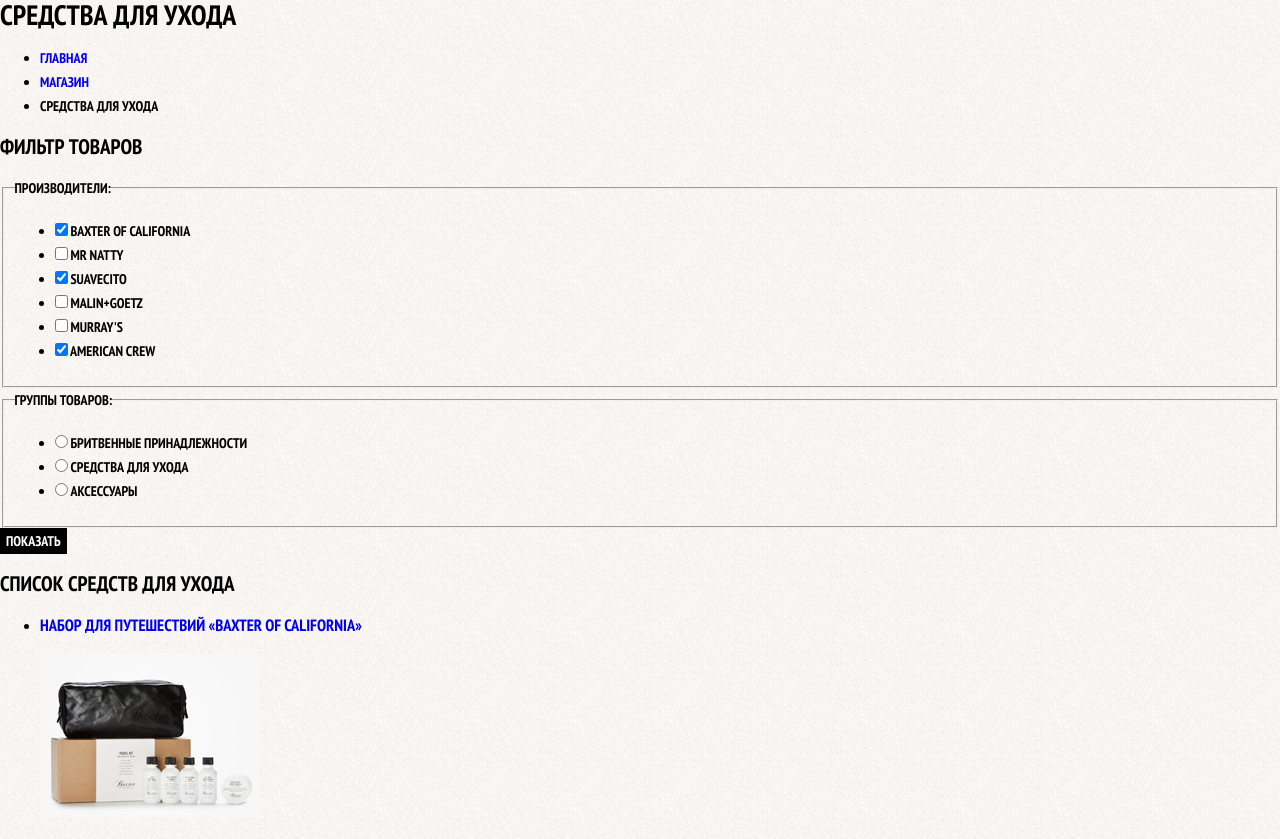
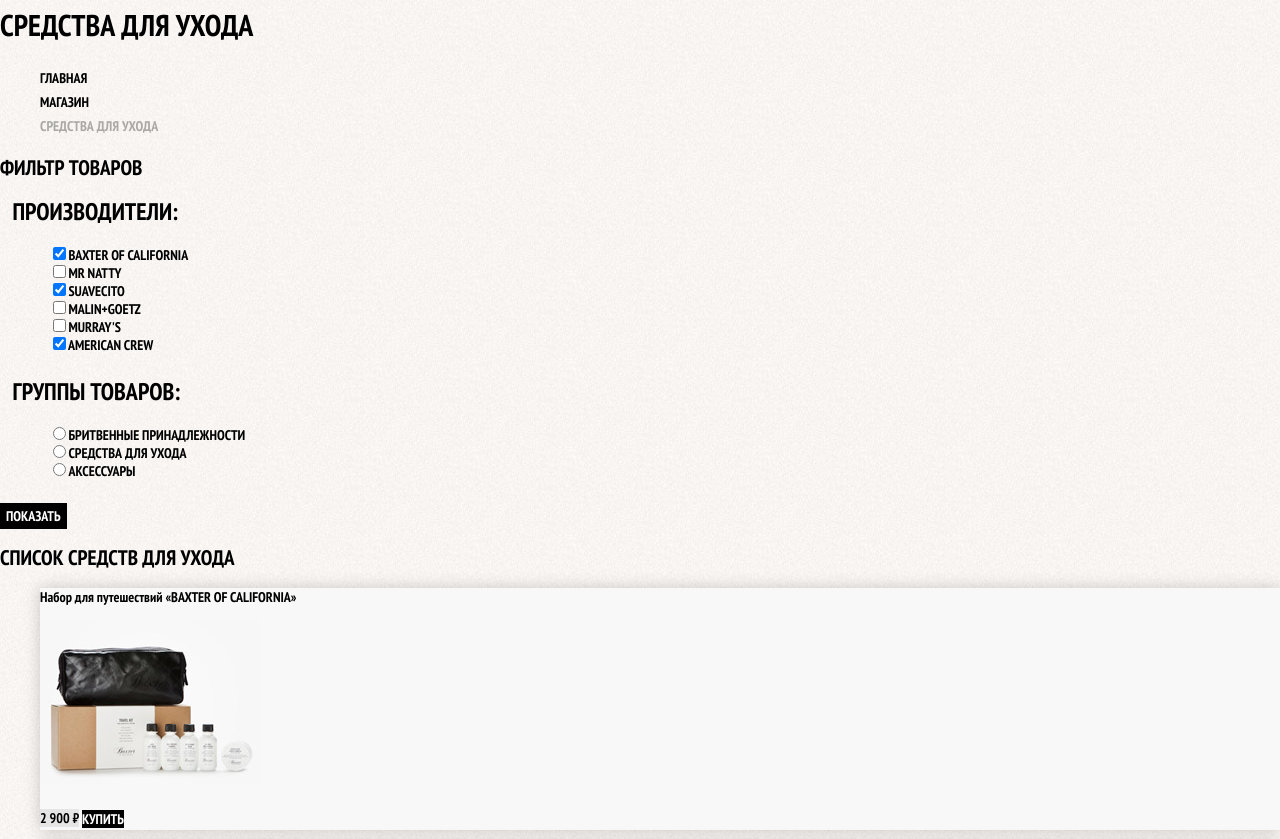
Before and after one commit to nobao/barbershop, a plain HTML site: page barbershop/catalog.html in a window 1280 px wide. Shown: the part 196-1035 px from the top of the page. Drawn offline with Linux system fonts and the light colour scheme.

Commit message:
Базовая стилизация catalog.html
Стилизовал размер и цвет шрифта, фон, ссылки, кнопки.

```diff
--- a/barbershop/catalog.html
+++ b/barbershop/catalog.html
@@ -40,7 +40,7 @@
         <li class="breadcrumbs-current">Средства для ухода</li>
     </ul>
 
-    <section class="filters">
+    <section class="filter">
       <h2 class="visually-hidden">Фильтр товаров</h2>
       <form action="https://echo.htmlacademy.ru" method="get" class="filter">
         <fieldset>
--- a/barbershop/css/styles.css
+++ b/barbershop/css/styles.css
@@ -122,6 +122,122 @@ a {
   border: 2px solid #663d15;
 }
 
+.page-title {
+  font-size: 30px;
+  line-height: 42px;
+}
+
+.breadcrumbs {
+  list-style: none;
+}
+
+.breadcrumbs a {
+  color: #000000;
+}
+
+.breadcrumbs a:hover,
+.breadcrumbs a:focus {
+  text-decoration: underline;
+}
+
+.breadcrumbs-current {
+  color: #aba9a7;
+}
+
+.filter fieldset {
+  border: none;
+}
+
+.filter legend {
+  font-size: 24px;
+  line-height: 30px;
+}
+
+.filter ul {
+  list-style: none;
+  line-height: 18px;
+}
+
+.filter-input:hover + label,
+.filter-input:focus + label {
+  color: #663d15;
+}
+
+.filter-input:disabled + label {
+  color: #000000;
+
+  opacity: 0.5;
+}
+
+.catalog-list {
+  list-style: none;
+}
+
+.catalog-item {
+  background-color: #f8f8f8;
+  box-shadow: 0 0 15px rgba(0, 1, 1, 0.2);
+}
+
+.catalog-item:hover {
+  box-shadow: 0 0 25px rgba(0, 1, 1, 0.3);
+}
+
+.catalog-item a {
+  color: #000000;
+}
+
+.catalog-item h3 {
+  font-size: 14px;
+  line-height: 18px;
+}
+
+.catalog-category {
+  text-transform: none;
+}
+
+.catalog-item-price b {
+  font-size: 14px;
+  line-height: 18px;
+  text-align: center;
+
+  background-color: #e5e5e5;
+}
+
+.catalog-item-price .button {
+  line-height: 18px;
+  color: #ffffff;
+}
+
+.pagination-list {
+  list-style: none;
+}
+
+.pagination-item a {
+  color: #ffffff;
+
+  background-color: #000000;
+}
+
+.pagination-item a:hover,
+.pagination-item a:focus,
+.pagination-item a:active {
+  background-color: #663d15;
+}
+
+.pagination-item-current a {
+  color: #000000;
+
+  background-color: #ffffff;
+}
+
+.pagination-item-current a:hover,
+.pagination-item-current a:focus,
+.pagination-item-current a:active {
+  color: #000000;
+
+  background-color: #ffffff;
+}
+
 .main-footer {
   color: #ffffff;
 
```
